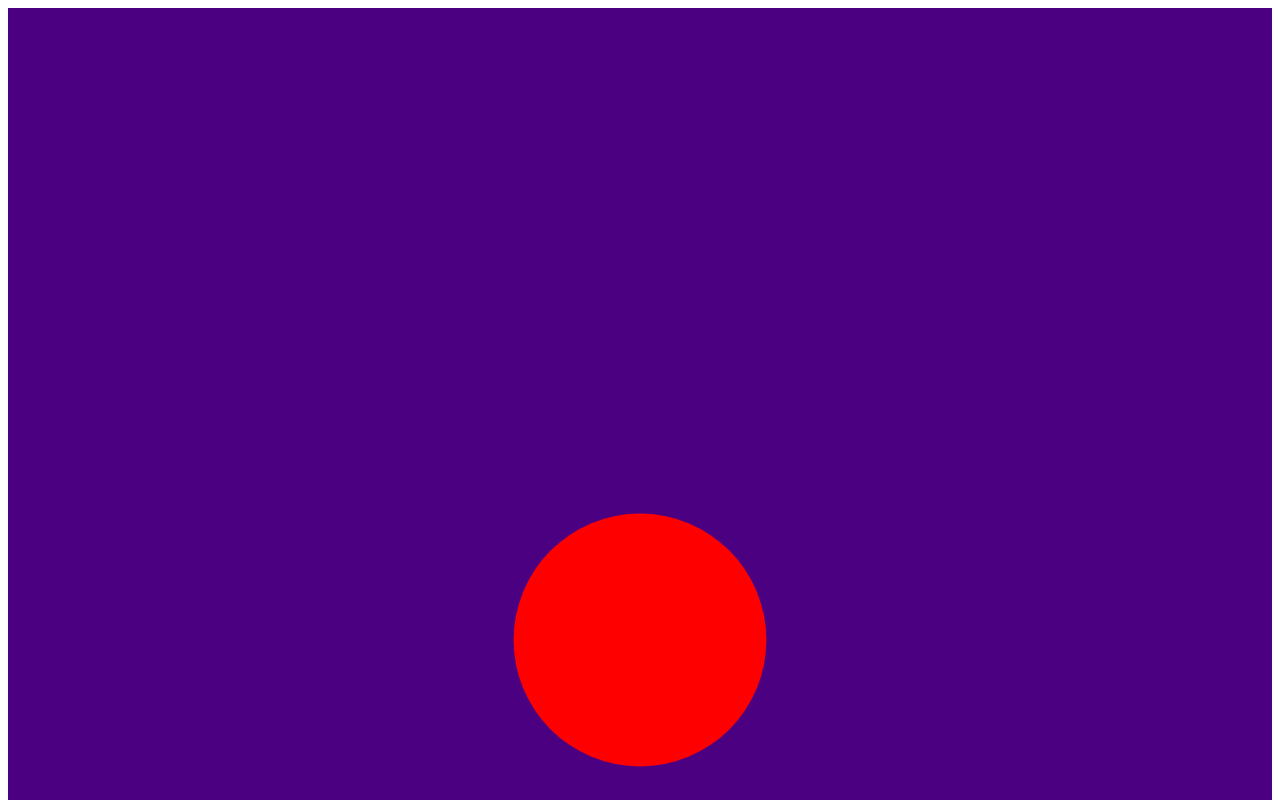
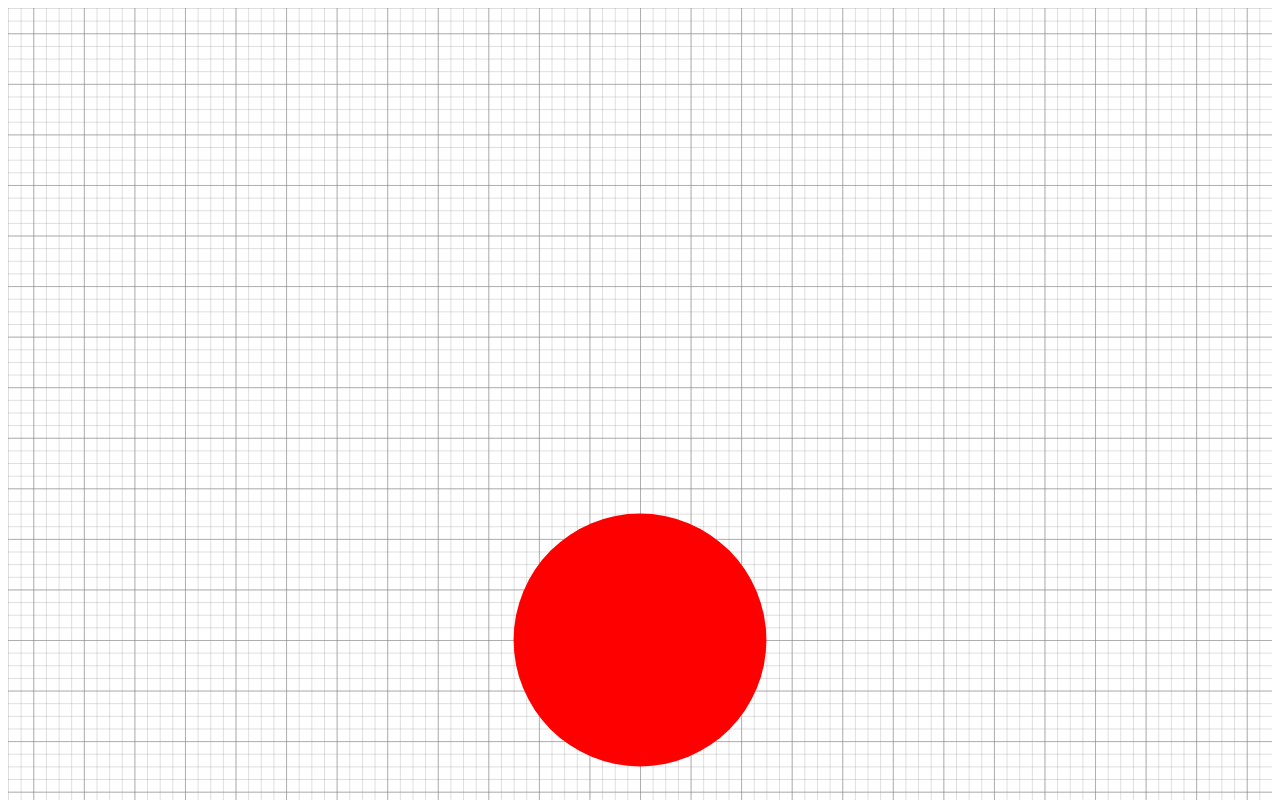
Before and after one commit to Santhosh-KS/ts_experiments, a React (Vite) app in the folder svgFilterExperiments/: page / in a window 1280 px wide. Shown: the top 800 px of the page. Built offline with nearby package versions, Linux system fonts and the light colour scheme; the HTML template or start-up script is replaced by a standard one.

Commit message:
we have grids now

```diff
--- a/svgFilterExperiments/src/DragAndDrop.tsx
+++ b/svgFilterExperiments/src/DragAndDrop.tsx
@@ -47,12 +47,35 @@ export default function DragAndDrop() {
     }
   }
 
+        // style={{background: "indigo"}}>
+
+            /* <pattern id="grid" width="2%" height="2%" >
+              <rect width="100" height="100" fill="url(#smallGrid)"/>
+              <path d="M 100 0 L 0 0 0 100" fill="none" stroke="lightblue" stroke-width="1"/>
+        style={{background: "lightgray"}}>
+          <path d="M-1 0 L 1 0" fill='none' strokeWidth="0.05%" stroke='green' strokeLinecap='round'/>
+        <rect x="-1" y="-1" width="100%" height="100%" fill="url(#smallGrid)"/>
+            </pattern> */
+  const strokeColor = 'gray'
   return (
     <svg id="mySvg"
+        width='100%'
+        height='100%'
         viewBox="-1 -1 2 2"
         preserveAspectRatio="none"
-        xmlns="http://www.w3.org/2000/svg"
-        style={{background: "indigo"}}>
+        xmlns="http://www.w3.org/2000/svg">
+
+        <pattern id="smallGrid" width="1%" height="1%" patternUnits="userSpaceOnUse">
+          <path d="M-1 0 L 1 0" fill='none' strokeWidth="0.05%" stroke={strokeColor} strokeLinecap='round' strokeOpacity="80%"/>
+          <path d="M0 1 L 0 -1" fill='none' strokeWidth="0.05%" stroke={strokeColor} strokeLinecap='round' strokeOpacity="80%"/>
+        </pattern>
+        <pattern id="bigGrid" width="4%" height="4%" patternUnits="userSpaceOnUse">
+          <path d="M-1 0 L 1 0" fill='none' strokeWidth="0.08%" stroke={strokeColor} strokeLinecap='round'/>
+          <path d="M0 1 L 0 -1" fill='none' strokeWidth="0.08%" stroke={strokeColor} strokeLinecap='round'/>
+        </pattern>
+        <rect x="-1" y="-1" width="100%" height="100%" fill="url(#smallGrid)"/>
+        <rect x="-1" y="-1" width="100%" height="100%" fill="url(#bigGrid)"/>
+
           <circle
             cx={position.x}
             cy={position.y}
@@ -60,7 +83,9 @@ export default function DragAndDrop() {
             onMouseDown={(e)=>handleMouseDown(e)}
             onMouseMove={(e)=>handleMouseMove(e)}
             r="10%"
-          fill={position.color} />
+            fill={position.color}
+          />
+
     </svg>
   )
 }
@@ -75,7 +100,31 @@ function printEvent(e:React.MouseEvent<SVGElement>) {
   pt = pt.matrixTransform(t.inverse())
   console.log(pt)
 }
+/* <svg width="100%" height="100%" xmlns="http://www.w3.org/2000/svg">
+  <defs>
+    <pattern id="smallGrid" width="10" height="10" patternUnits="userSpaceOnUse">
+      <path d="M 10 0 L 0 0 0 10" fill="none" stroke="lightblue" stroke-width="0.5"/>
+    </pattern>
+    <pattern id="grid" width="100" height="100" patternUnits="userSpaceOnUse">
+      <rect width="100" height="100" fill="url(#smallGrid)"/>
+      <path d="M 100 0 L 0 0 0 100" fill="none" stroke="lightblue" stroke-width="1"/>
+    </pattern>
+  </defs>
 
+  <rect width="100%" height="100%" fill="url(#grid)" />
+</svg><svg width="100%" height="100%" xmlns="http://www.w3.org/2000/svg">
+  <defs>
+    <pattern id="smallGrid" width="10" height="10" patternUnits="userSpaceOnUse">
+      <path d="M 10 0 L 0 0 0 10" fill="none" stroke="lightblue" stroke-width="0.5"/>
+    </pattern>
+    <pattern id="grid" width="100" height="100" patternUnits="userSpaceOnUse">
+      <rect width="100" height="100" fill="url(#smallGrid)"/>
+      <path d="M 100 0 L 0 0 0 100" fill="none" stroke="lightblue" stroke-width="1"/>
+    </pattern>
+  </defs>
+
+  <rect width="100%" height="100%" fill="url(#grid)" />
+</svg> */
 
           /* <circle
           cx={position.x + 0.7}
```
Lines whose indentation alone changed are shown as unchanged.
